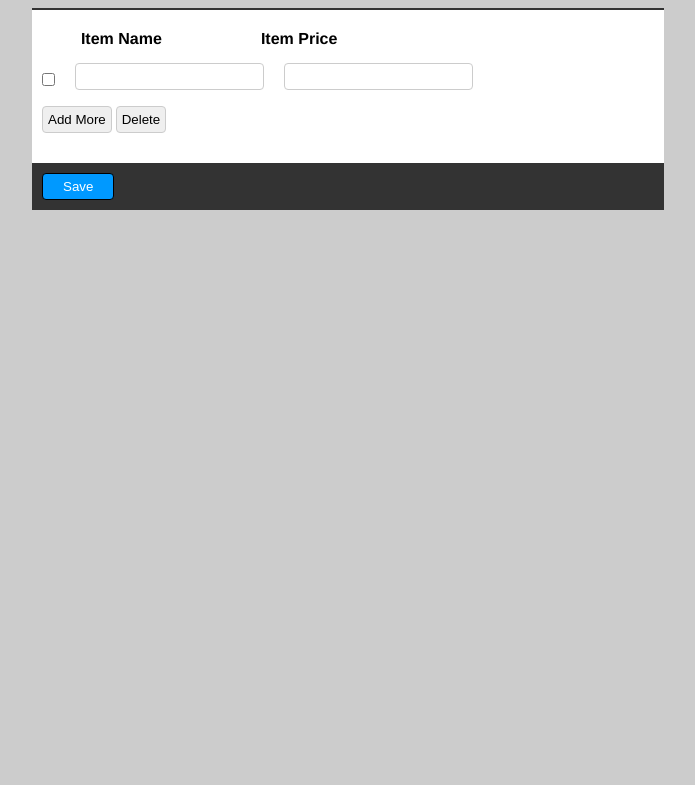
After one commit to abhishekbali1510/fivePoints, a PHP site: page /generateBill.php in a window 1280 px wide. The commit adds this page. Shown: the top 785 px of the page, without its empty margins (292-987 px from the left). Run offline with PHP 8.4, Linux system fonts and the light colour scheme; some libraries are stand-ins or nearby versions.

Commit message:
dynamic input box added

```diff
--- a/customerDash.php
+++ b/customerDash.php
@@ -36,7 +36,7 @@
 
  <header>
     <a href="dash.php"><div>Back</div></a>
-    <a href="dash.php"><span>Generate bill</span></a>
+    <a href="generateBill.php"><span>Generate bill</span></a>
   </header>
 
     <!-- <br><br><br><br> -->
--- /dev/null
+++ b/generateBill.php
@@ -0,0 +1,68 @@
+<?php
+	if(!empty($_POST["save"])) {
+	    $conn = mysqli_connect("localhost","root","test", "blog_samples");
+		$itemCount = count($_POST["item_name"]);
+		$itemValues=0;
+		$query = "INSERT INTO item (item_name,item_price) VALUES ";
+		$queryValue = "";
+		for($i=0;$i<$itemCount;$i++) {
+			if(!empty($_POST["item_name"][$i]) || !empty($_POST["item_price"][$i])) {
+				$itemValues++;
+				if($queryValue!="") {
+					$queryValue .= ",";
+				}
+				$queryValue .= "('" . $_POST["item_name"][$i] . "', '" . $_POST["item_price"][$i] . "')";
+			}
+		}
+		$sql = $query.$queryValue;
+		if($itemValues!=0) {
+		    $result = mysqli_query($conn, $sql);
+			if(!empty($result)) $message = "Added Successfully.";
+		}
+	}
+?>
+<HTML>
+<HEAD>
+<TITLE>PHP jQuery Dynamic Textbox</TITLE>
+<LINK href="style.css" rel="stylesheet" type="text/css" />
+<SCRIPT src="http://code.jquery.com/jquery-2.1.1.js"></SCRIPT>
+<SCRIPT>
+function addMore() {
+	$("<DIV>").load("input.php", function() {
+			$("#product").append($(this).html());
+	});
+}
+function deleteRow() {
+	$('DIV.product-item').each(function(index, item){
+		jQuery(':checkbox', this).each(function () {
+            if ($(this).is(':checked')) {
+				$(item).remove();
+            }
+        });
+	});
+}
+</SCRIPT>
+</HEAD>
+<BODY>
+<FORM name="frmProduct" method="post" action="">
+<DIV id="outer">
+<DIV id="header">
+<DIV class="float-left">&nbsp;</DIV>
+<DIV class="float-left col-heading">Item Name</DIV>
+<DIV class="float-left col-heading">Item Price</DIV>
+</DIV>
+<DIV id="product">
+<?php require_once("input.php") ?>
+</DIV>
+<DIV class="btn-action float-clear">
+<input type="button" name="add_item" value="Add More" onClick="addMore();" />
+<input type="button" name="del_item" value="Delete" onClick="deleteRow();" />
+<span class="success"><?php if(isset($message)) { echo $message; }?></span>
+</DIV>
+<DIV class="footer">
+<input type="submit" name="save" value="Save" />
+</DIV>
+</DIV>
+</form>
+</BODY>
+</HTML>
--- /dev/null
+++ b/input.php
@@ -0,0 +1,5 @@
+<DIV class="product-item float-clear" style="clear:both;">
+<DIV class="float-left"><input type="checkbox" name="item_index[]" /></DIV>
+<DIV class="float-left"><input type="text" name="item_name[]" /></DIV>
+<DIV class="float-left"><input type="text" name="item_price[]" /></DIV>
+</DIV>
--- a/newCustomer.php
+++ b/newCustomer.php
@@ -33,7 +33,7 @@
 <body>
 
   <header>
-    <a href="link.html"><span>New customer</span></a>
+    <a href="dash.php"><span>Back</span></a>
   </header>
 
     <br><br><br><br>
--- /dev/null
+++ b/style.css
@@ -0,0 +1,13 @@
+body{font-family: "Helvetica Neue", HelveticaNeue, Helvetica, Arial, sans-serif;font-size: 14px;background-color: #CCCCCC;}
+.float-clear{clear:both;}
+.float-left{float:left;}
+#outer {margin: 0 auto;width: 50%;border-top: #333 2px solid;background-color: #FFFFFF;}
+.product-item input[type="text"] {padding: 5px;border:#ccc 1px solid;border-radius:4px;margin: 0px 10px;}
+.product-item input[type="checkbox"] {margin: 10px;}
+#header div{padding: 20px 5px 15px;margin: 0px 10px;}
+.col-heading{width:150px;font-size:16px;font-weight:bold;}
+.footer{padding:10px; background:#333;margin-top:20px;}
+.btn-action{padding:10px;}
+.btn-action input[type="button"]{padding:5px; border:#CCCCCC 1px solid; border-radius: 4px;}
+input[type="submit"]{padding:5px 20px; border:#000000 1px solid; border-radius: 4px; background-color:#09f;color:#fff;}
+.success{color:#66CC00;padding: 5px; font-weight:bold;}
```
